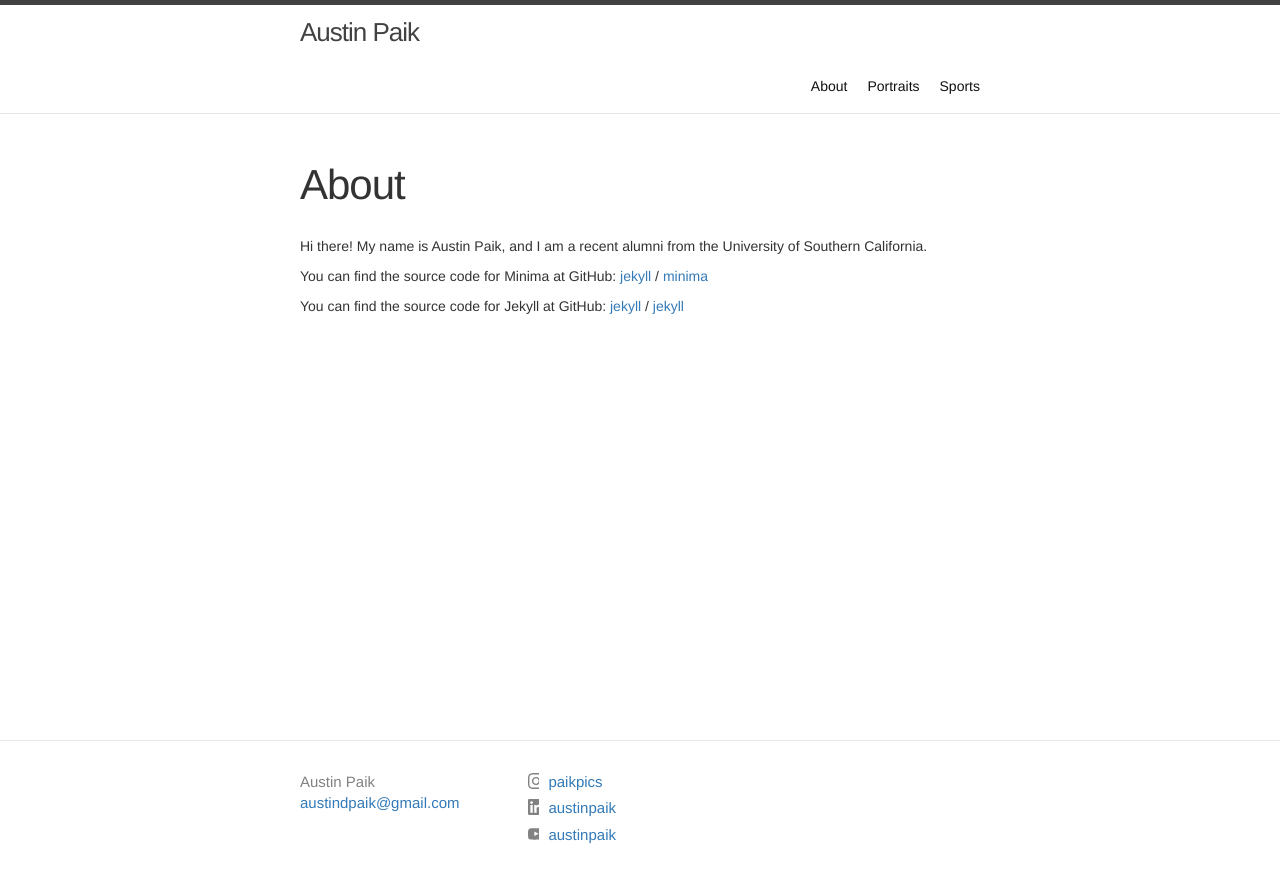
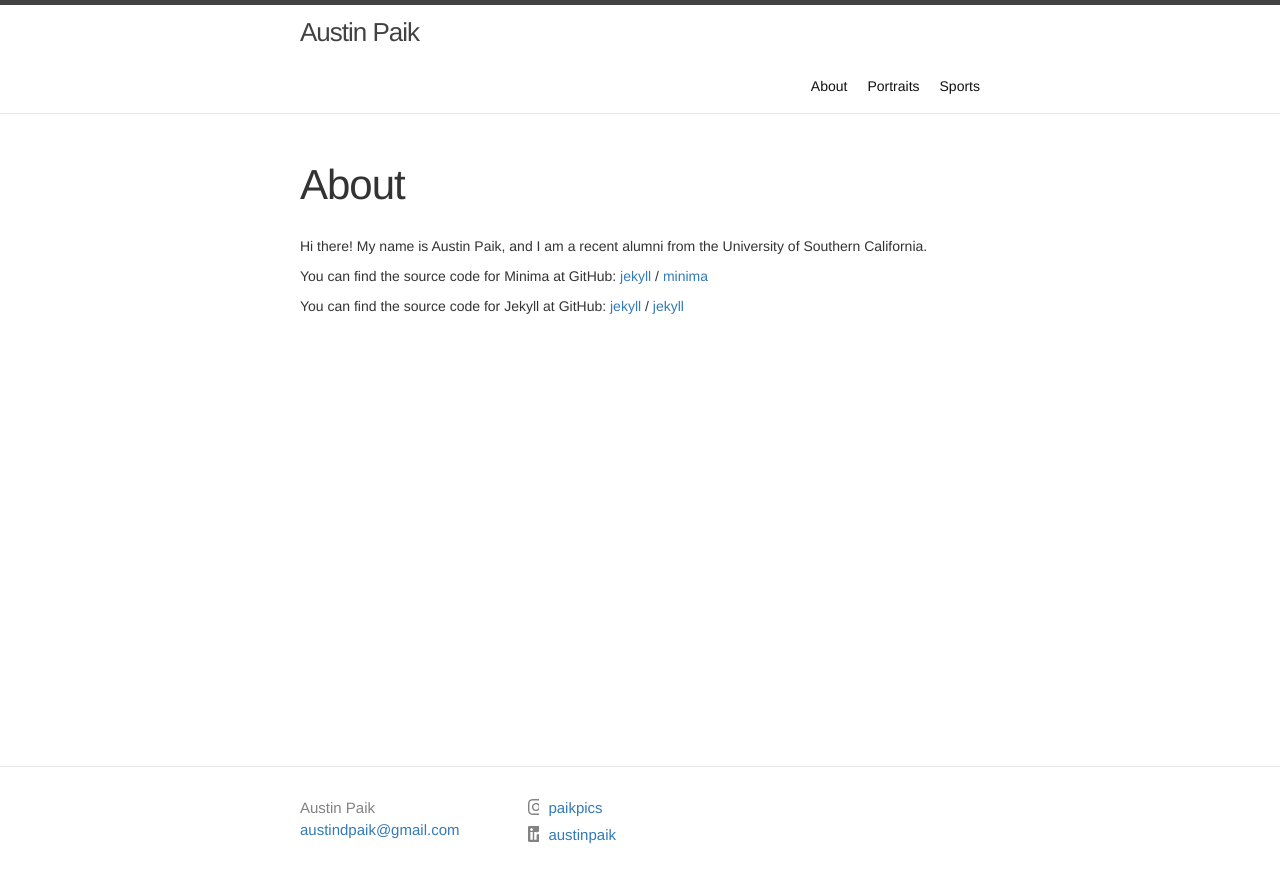
Before and after one commit to austinpaik/austinpaik.github.io, a Jekyll site: the page built from about.md, in a window 1280 px wide. Shown: the top 883 px of the page. Built offline with Jekyll 4.4.1, drawn with Linux system fonts in a browser that asks for light colours.

Commit message:
First commit

```diff
--- a/_config.yml
+++ b/_config.yml
@@ -22,7 +22,6 @@ url: "austinpaik.com" # the base hostname & protocol for your site, e.g. http://
 
 instagram_username: paikpics
 linkedin_username: austinpaik
-youtube_username: austinpaik
 
 # Build settings
 markdown: kramdown
```
